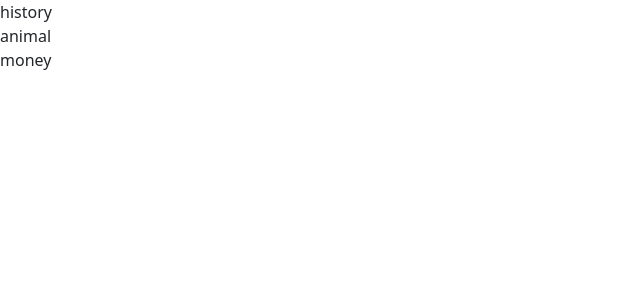
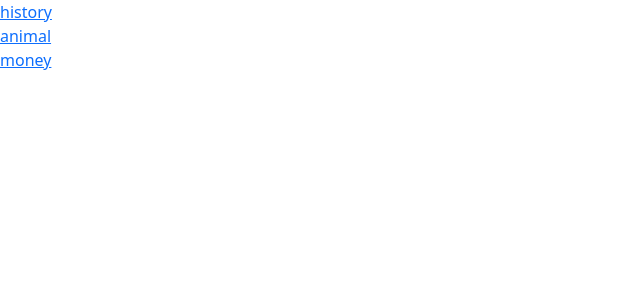
Before and after one commit to cyborgEneki/chuck-playground, a React (Vite) app in the folder client/: page / in a window 1280 px wide. Shown: the top 300 px of the page, without its empty margins (0-640 px from the left). Built offline with nearby package versions, Linux system fonts and the light colour scheme.

Commit message:
Create random joke link

```diff
--- a/client/src/components/CategoryDisplay.tsx
+++ b/client/src/components/CategoryDisplay.tsx
@@ -1,3 +1,4 @@
+import { Link } from "react-router-dom";
 import type { Category } from "../types";
 
 type Props = {
@@ -6,7 +7,9 @@ type Props = {
 
 const CategoryDisplay = ({ category }: Props) => {
   return (
-    <div>{ category.name }</div>
+    <div>
+      <Link to={`random-joke/${category.name}`}>{category.name}</Link>
+    </div>
   )
 }
 
```
